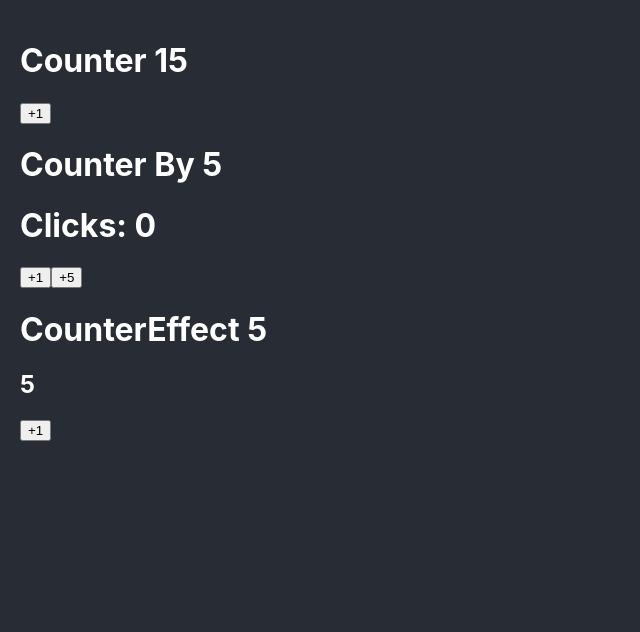
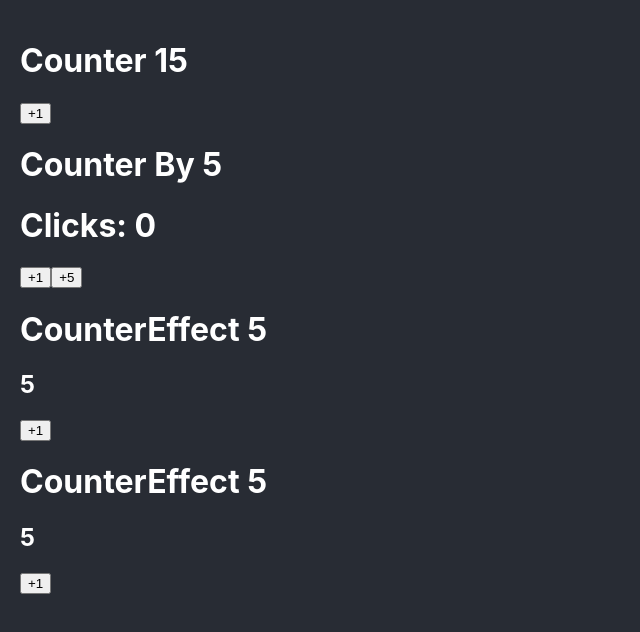
Before and after one commit to ArianAngoma/react-typescript-base, a React (Create React App) app: page / in a window 1280 px wide. Shown: the top 632 px of the page, without its empty margins (0-640 px from the left). Built offline with nearby package versions, Linux system fonts and the light colour scheme.

Commit message:
useRef con typescript

```diff
--- a/src/App.tsx
+++ b/src/App.tsx
@@ -11,6 +11,7 @@ function App() {
             <Counter initialValueCounter={15}/>
             <CounterBy initialValueCounter={5}/>
             <CounterEffect/>
+            <CounterEffect/>
         </>
     );
 }
--- a/src/bases/CounterEffect.tsx
+++ b/src/bases/CounterEffect.tsx
@@ -1,10 +1,12 @@
-import {useEffect, useState} from 'react';
+import {useEffect, useRef, useState} from 'react';
 import {gsap} from 'gsap';
 
 const MAXIMUM_COUNT = 10;
 
 export const CounterEffect = () => {
     const [counter, setCounter] = useState(5);
+
+    const counterElementHTML = useRef<HTMLHeadingElement>(null);
 
     const handleClick = () => {
         /*if (counter < MAXIMUM_COUNT) {
@@ -17,15 +19,18 @@ export const CounterEffect = () => {
     useEffect(() => {
         if (counter < 10) return;
         console.log('%cSe llego el valor máximo', 'color: red; background-color: black;');
-        gsap.to('h2', {y: -10, duration: 0.2, ease: 'ease.out'}).then(() => {
-            gsap.to('h2', {y: 0, duration: 1, ease: 'bounce.out'});
-        });
+
+        const tl = gsap.timeline();
+
+        tl.to(counterElementHTML.current, {y: -10, duration: 0.2, ease: 'ease.out'});
+        tl.to(counterElementHTML.current, {y: 0, duration: 1, ease: 'bounce.out'});
+
     }, [counter]);
 
     return (
         <>
             <h1>CounterEffect {counter}</h1>
-            <h2>{counter}</h2>
+            <h2 ref={counterElementHTML}>{counter}</h2>
 
             <button onClick={handleClick}>
                 +1
```
